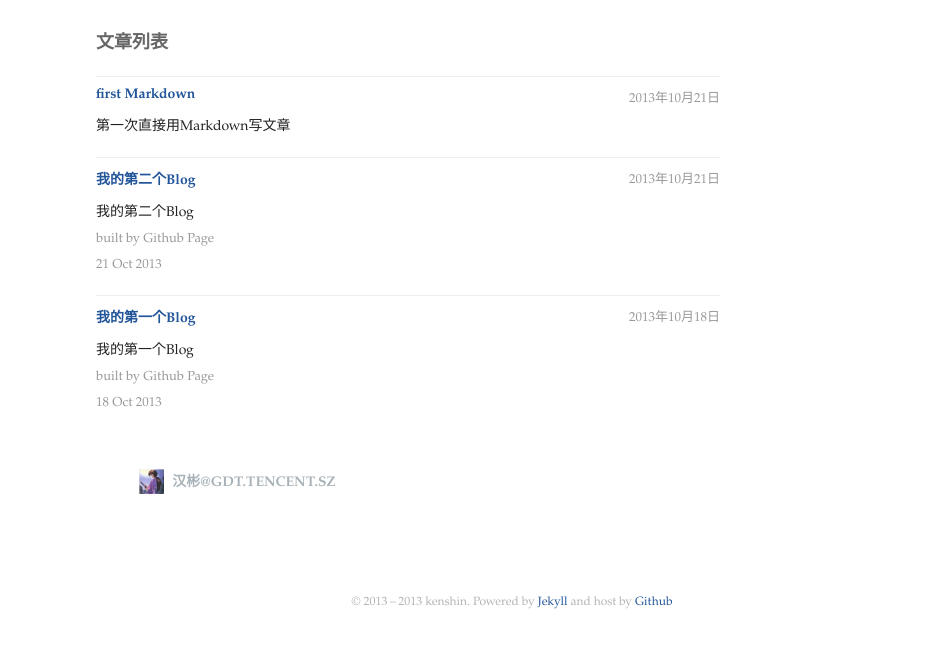
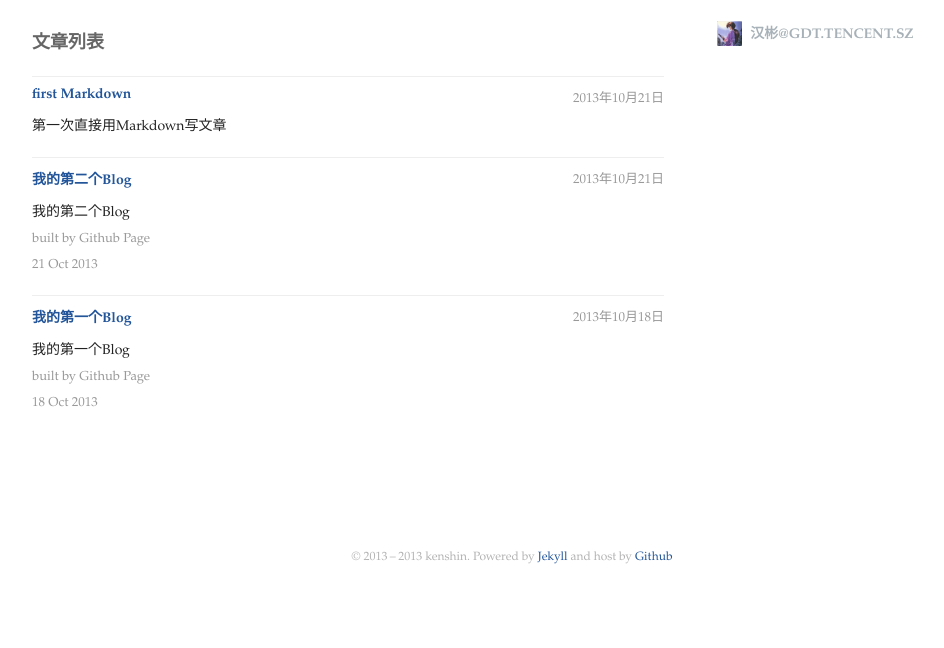
Before and after one commit to kenshinlin/archives, a Jekyll site: the page built from index.html, in a window 1280 px wide. Shown: the top 648 px of the page, without its empty margins (128-1072 px from the left). Built offline with Jekyll 4.4.1, drawn with Linux system fonts in a browser that asks for light colours.

Commit message:
Update style.css

```diff
--- a/css/style.css
+++ b/css/style.css
@@ -79,12 +79,12 @@
 
 @media screen and ( min-width:768px ){
 .wrap{
-  width:65%;
+  width:960px;
   margin:-15px auto;
 }
 .content{
   float: left;
-  width: 75%;
+  width: 632px;
 }
   .avatar span{
     color: rgba(34,59,74,.4);
@@ -93,7 +93,7 @@
   }
 .info{
   float:left;
-  margin-left:38px;
+  margin-left:48px;
 }
 .info_section{
   margin-top:10px;
```
